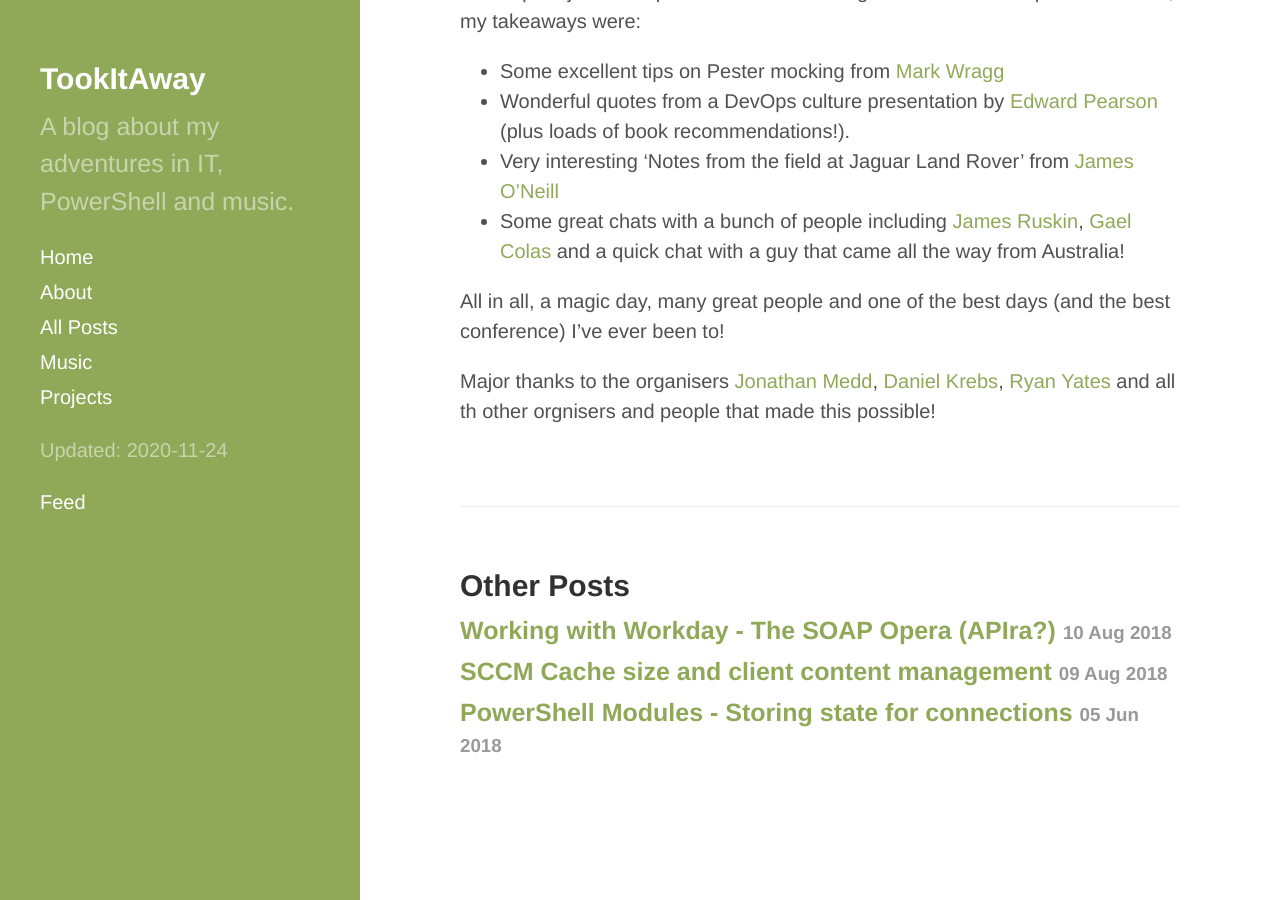
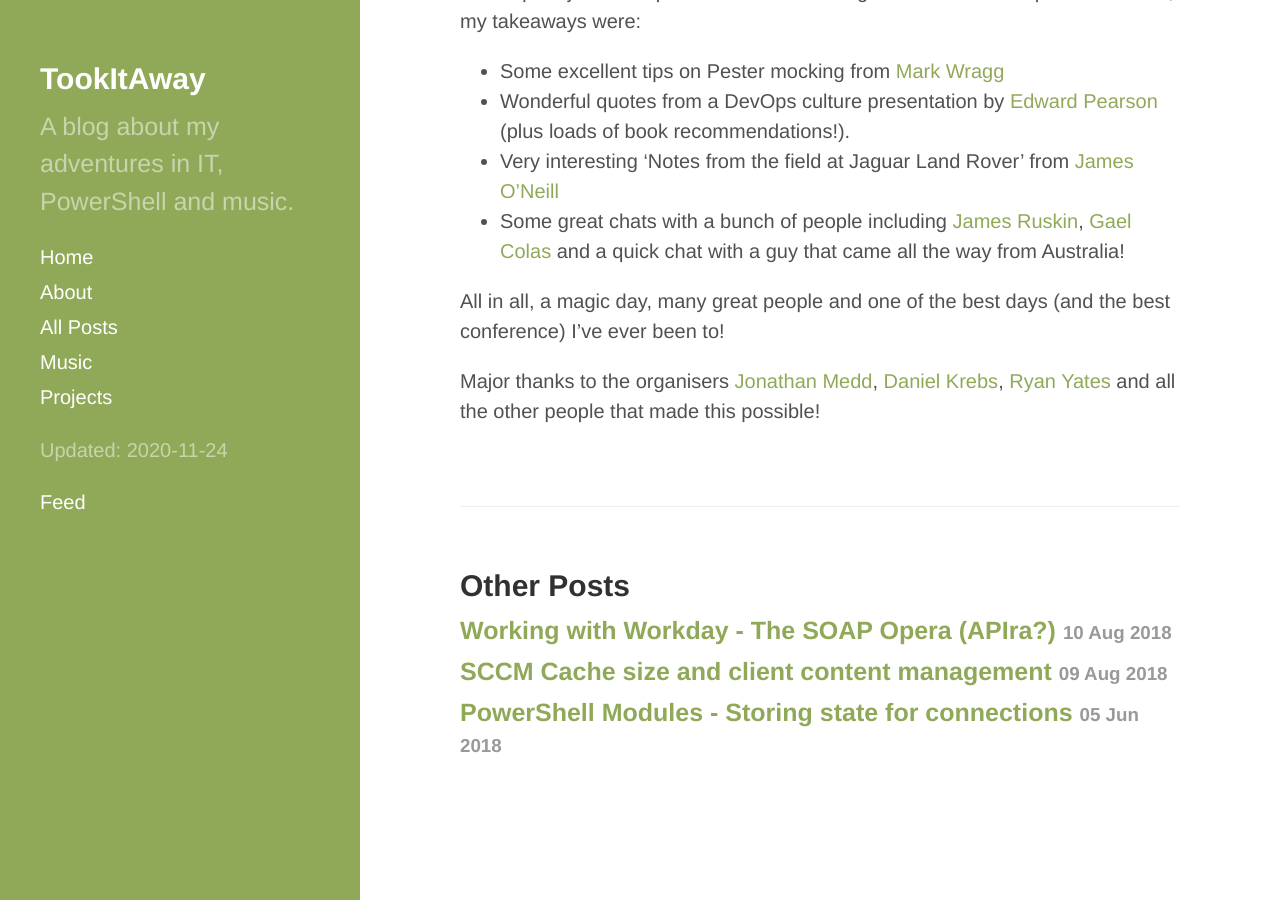
Before and after one commit to davegreen/davegreen.github.io, a Jekyll site: the page built from _posts/2019-10-12-Test-Business.md, in a window 1280 px wide and 900 px high, scrolled down 654 px. Built offline with Jekyll 4.4.1, drawn with Linux system fonts in a browser that asks for light colours.

Commit message:
spelling

```diff
--- a/_posts/2019-10-12-Test-Business.md
+++ b/_posts/2019-10-12-Test-Business.md
@@ -23,4 +23,4 @@ The rest of the day was a blur of amazing sessions, speaking to amazing people a
 
 All in all, a magic day, many great people and one of the best days (and the best conference) I've ever been to!
 
-Major thanks to the organisers [Jonathan Medd](https://twitter.com/jonathanmedd), [Daniel Krebs](https://twitter.com/Dan1el42), [Ryan Yates](https://twitter.com/ryanyates1990) and all th other orgnisers and people that made this possible!
+Major thanks to the organisers [Jonathan Medd](https://twitter.com/jonathanmedd), [Daniel Krebs](https://twitter.com/Dan1el42), [Ryan Yates](https://twitter.com/ryanyates1990) and all the other people that made this possible!
```
